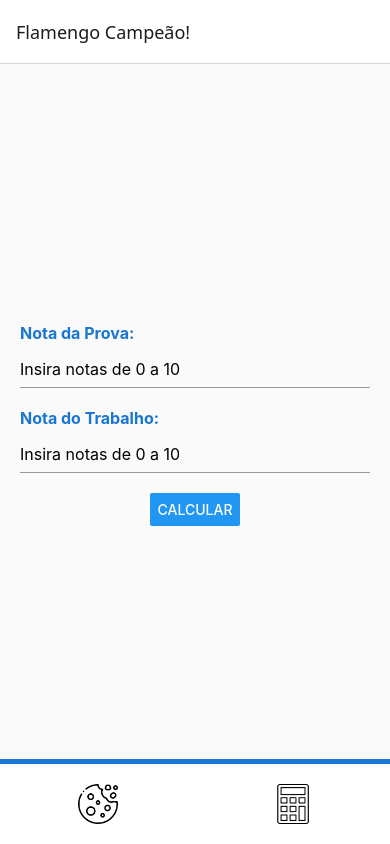
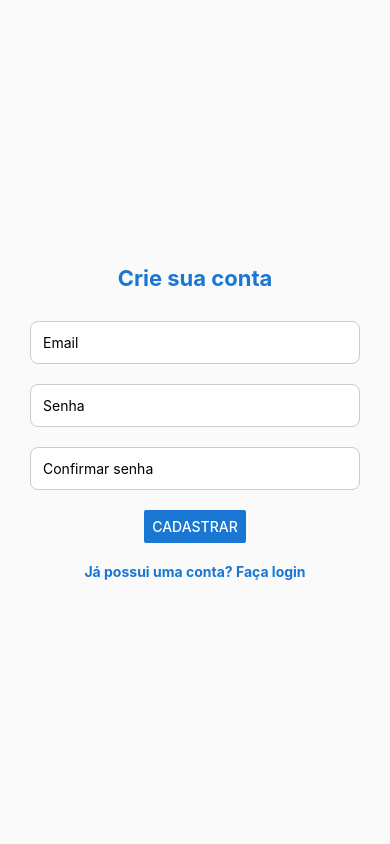
Before and after one commit to Rodrigo-Lemos-SantaCruz/Mobile-2025.2, a React Native app: screen /cadastro in a window 390 px wide. Built offline with nearby package versions, Linux system fonts and the light colour scheme.

Commit message:
Firebase auth

```diff
--- a/App.js
+++ b/App.js
@@ -1,5 +1,7 @@
 import Biscoito from './Telas/Biscoito';
 import Calculadora from './Telas/Calculadora';
+import Login from './Telas/Login';
+import Cadastro from './Telas/CriarUsuario';
 import { NavigationContainer } from '@react-navigation/native'
 import { createStackNavigator } from '@react-navigation/stack';
 
@@ -8,8 +10,10 @@ const Stack = createStackNavigator()
 export default function App() {
   return (
     <NavigationContainer>
-      <Stack.Navigator initialRouteName='notas' >
+      <Stack.Navigator initialRouteName='login' >
         <Stack.Screen name="biscoito" component={Biscoito} options={{headerShown: false}} />
+        <Stack.Screen name="login" component={Login} options={{headerShown: false}} />
+        <Stack.Screen name="cadastro" component={Cadastro} options={{headerShown: false}} />
         <Stack.Screen name="notas" component={Calculadora} options={{title: 'Flamengo Campeão!'}}/>
       </Stack.Navigator>
     </NavigationContainer>
--- /dev/null
+++ b/Confs/firebase.js
@@ -0,0 +1,22 @@
+// Import the functions you need from the SDKs you need
+import { initializeApp } from "firebase/app";
+import { getAnalytics } from "firebase/analytics";
+// TODO: Add SDKs for Firebase products that you want to use
+// https://firebase.google.com/docs/web/setup#available-libraries
+
+// Your web app's Firebase configuration
+// For Firebase JS SDK v7.20.0 and later, measurementId is optional
+const firebaseConfig = {
+  apiKey: "AIzaSyBLvHZ0J38Pldj6AMll1gxbKcarh1U_Q9g",
+  authDomain: "ads2025-c3a1f.firebaseapp.com",
+  projectId: "ads2025-c3a1f",
+  storageBucket: "ads2025-c3a1f.firebasestorage.app",
+  messagingSenderId: "343425615225",
+  appId: "1:343425615225:web:e35a4f229b85430fc2dba8",
+  measurementId: "G-W61EK0EEDC"
+};
+
+// Initialize Firebase
+const app = initializeApp(firebaseConfig);
+//const analytics = getAnalytics(app);
+export default app
--- /dev/null
+++ b/Telas/CriarUsuario.js
@@ -0,0 +1,119 @@
+import React, { useState } from "react";
+import { View, TextInput, Button, StyleSheet, Text } from 'react-native';
+import { useNavigation } from '@react-navigation/native';
+import { getAuth, createUserWithEmailAndPassword } from "firebase/auth";
+import firebase from '../Confs/firebase';
+
+export default function Cadastro() {
+  const navigation = useNavigation();
+  const [email, setEmail] = useState('');
+  const [senha, setSenha] = useState('');
+  const [confirmarSenha, setConfirmarSenha] = useState('');
+  const [mensagem, setMensagem] = useState('');
+  const [sucesso, setSucesso] = useState(false);
+
+  const cadastrar = function() {
+    if (senha !== confirmarSenha) {
+      setMensagem("As senhas não coincidem!");
+      setSucesso(false);
+      return;
+    }
+
+    const auth = getAuth(firebase);
+    createUserWithEmailAndPassword(auth, email, senha)
+      .then(() => {
+        setMensagem("Usuário cadastrado com sucesso!");
+        setSucesso(true);
+        setEmail('');
+        setSenha('');
+        setConfirmarSenha('');
+      })
+      .catch(() => {
+        setMensagem("Erro ao cadastrar o usuário. Tente novamente.");
+        setSucesso(false);
+      });
+  };
+
+  return (
+    <View style={styles.container}>
+      <Text style={styles.titulo}>Crie sua conta</Text>
+
+      <TextInput
+        style={styles.input}
+        placeholder="Email"
+        value={email}
+        onChangeText={(text) => setEmail(text)}
+        keyboardType="email-address"
+        autoCapitalize="none"
+      />
+
+      <TextInput
+        style={styles.input}
+        placeholder="Senha"
+        value={senha}
+        onChangeText={(text) => setSenha(text)}
+        secureTextEntry
+      />
+
+      <TextInput
+        style={styles.input}
+        placeholder="Confirmar senha"
+        value={confirmarSenha}
+        onChangeText={(text) => setConfirmarSenha(text)}
+        secureTextEntry
+      />
+
+      <Button title="Cadastrar" onPress={cadastrar} color="#1976d2" />
+
+      {mensagem ? (
+        <Text style={sucesso ? styles.sucesso : styles.erro}>
+          {mensagem}
+        </Text>
+      ) : null}
+
+      <Text style={styles.link} onPress={() => navigation.navigate('login')}>
+        Já possui uma conta? Faça login
+      </Text>
+    </View>
+  );
+}
+
+const styles = StyleSheet.create({
+  container: {
+    flex: 1,
+    backgroundColor: '#fafafa',
+    justifyContent: 'center',
+    alignItems: 'center',
+    paddingHorizontal: 30,
+  },
+  titulo: {
+    fontSize: 22,
+    fontWeight: 'bold',
+    color: '#1976d2',
+    marginBottom: 30,
+  },
+  input: {
+    width: '100%',
+    borderWidth: StyleSheet.hairlineWidth,
+    borderColor: '#ccc',
+    borderRadius: 8,
+    padding: 12,
+    marginBottom: 20,
+    backgroundColor: '#fff',
+  },
+  sucesso: {
+    color: 'green',
+    fontWeight: 'bold',
+    marginTop: 15,
+  },
+  erro: {
+    color: 'red',
+    fontWeight: 'bold',
+    marginTop: 15,
+  },
+  link: {
+    marginTop: 20,
+    color: '#1976d2',
+    fontWeight: 'bold',
+  },
+});
--- /dev/null
+++ b/Telas/Login.js
@@ -0,0 +1,69 @@
+import React, {useState} from "react";
+import {View, TextInput, Button, StyleSheet, Text} from 'react-native'
+import { useNavigation } from '@react-navigation/native'
+import { getAuth ,signInWithEmailAndPassword } from "firebase/auth";
+import firebase from '../Confs/firebase'
+
+export default function Login() {
+  const navigation = useNavigation()
+  const [email, setEmail] = useState('')
+  const [senha, setSenha] = useState('')
+  const [msg, setMsg] = useState(false)
+  const autentica = function() {
+    const auth = getAuth(firebase)
+    signInWithEmailAndPassword(auth, email, senha)
+      .then(resp => {
+        navigation.navigate('biscoito', {nome: resp.user.email, idade: 30})
+      })
+      .catch(err => {
+        setMsg(true)
+        console.error(err)})
+  }
+
+  return (
+    <View style={styles.container}>
+      <Text style={styles.titulo}>Acesse sua conta</Text>
+      {msg ? <Text style={[styles.titulo, {color: 'red'}]}>Usuário ou senha incorretos</Text> : null}
+      <TextInput
+        style={styles.input}
+        placeholder="Email"
+        value={email}
+        onChangeText={(text)=>setEmail(text)}
+      />
+      <TextInput
+        style={styles.input}
+        placeholder="Senha"
+        value={senha}
+        onChangeText={(text)=>setSenha(text)}
+        secureTextEntry
+      />
+      <Button title="Entrar" onPress={()=>autentica()} color="#1976d2" />
+      <Button title="Criar usuário" onPress={()=>navigation.navigate('cadastro')} color="#1976d2" />
+    </View>
+  )
+}
+
+const styles = StyleSheet.create({
+  container: {
+    flex: 1,
+    backgroundColor: '#fafafa',
+    justifyContent: 'center',
+    alignItems: 'center',
+    paddingHorizontal: 30,
+  },
+  titulo: {
+    fontSize: 22,
+    fontWeight: 'bold',
+    color: '#1976d2',
+    marginBottom: 30,
+  },
+  input: {
+    width: '100%',
+    borderWidth: StyleSheet.hairlineWidth,
+    borderColor: '#ccc',
+    borderRadius: 8,
+    padding: 12,
+    marginBottom: 20,
+    backgroundColor: '#fff',
+  },
+})
--- a/package.json
+++ b/package.json
@@ -14,6 +14,7 @@
     "@react-navigation/stack": "^7.4.8",
     "expo": "~53.0.22",
     "expo-status-bar": "~2.2.3",
+    "firebase": "^12.4.0",
     "react": "19.0.0",
     "react-dom": "19.0.0",
     "react-native": "0.79.6",
```
Also changed, not shown: 1 other file (tests, documents, lock files or other folders).
